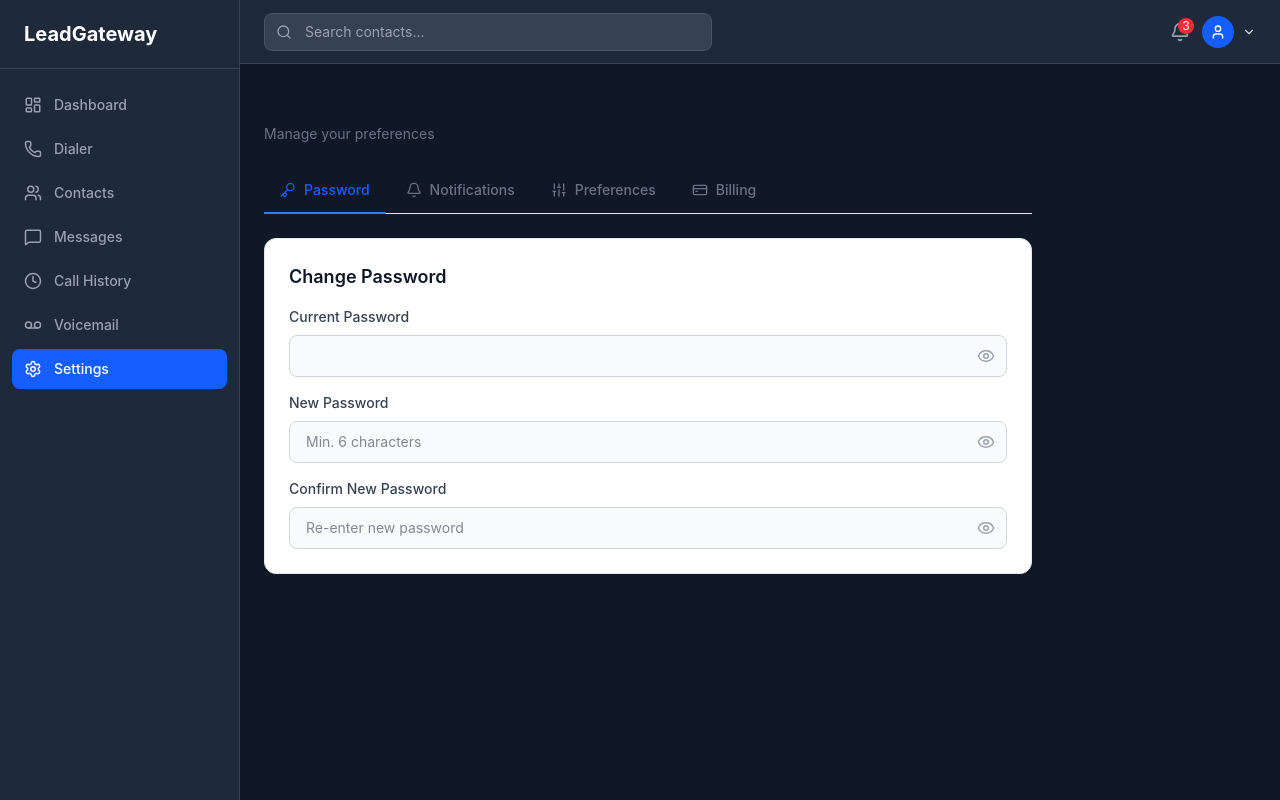
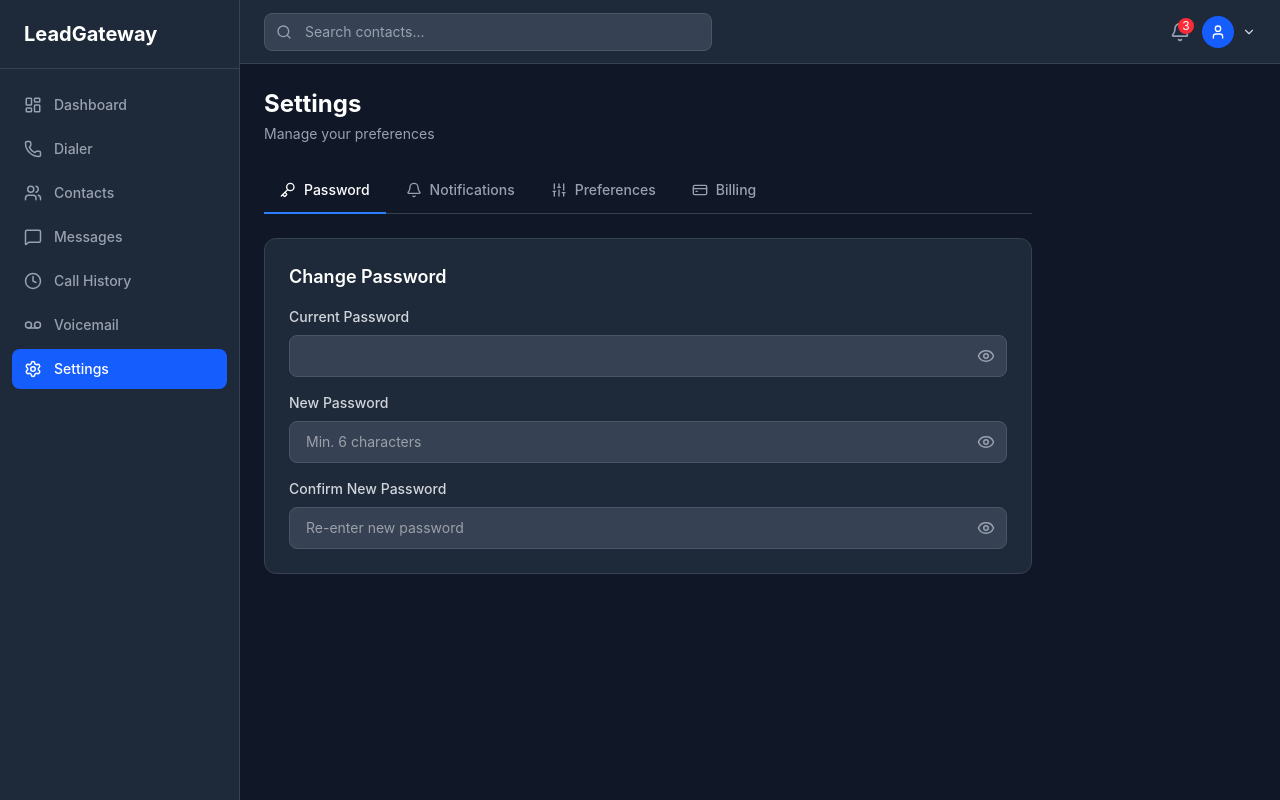
Before and after one commit to Katro87/leadgateway, a React (Vite) app in the folder frontend/: page /#/settings in a window 1280 px wide. Built offline with nearby package versions, Linux system fonts and the light colour scheme; sample sign-in values are in the browser's storage.

Commit message:
dark default

```diff
--- a/frontend/src/pages/SettingsPage.jsx
+++ b/frontend/src/pages/SettingsPage.jsx
@@ -17,14 +17,14 @@ function PasswordInput({ label, value, onChange, placeholder, error }) {
   const [show, setShow] = useState(false)
   return (
     <div>
-      <label className="block text-sm font-medium text-gray-700 dark:text-gray-300 mb-2">{label}</label>
+      <label className="block text-sm font-medium text-gray-300 mb-2">{label}</label>
       <div className="relative">
         <input type={show ? 'text' : 'password'} value={value} onChange={onChange} placeholder={placeholder}
-          className={`w-full bg-gray-50 dark:bg-gray-700 border rounded-lg px-4 py-2.5 pr-12 text-sm text-gray-900 dark:text-white focus:outline-none focus:border-blue-500 ${
-            error ? 'border-red-500' : 'border-gray-300 dark:border-gray-600'
+          className={`w-full bg-gray-700 border rounded-lg px-4 py-2.5 pr-12 text-sm text-white focus:outline-none focus:border-blue-500 ${
+            error ? 'border-red-500' : 'border-gray-600'
           }`} />
         <button type="button" onClick={() => setShow(!show)}
-          className="absolute right-3 top-1/2 -translate-y-1/2 text-gray-400 hover:text-gray-600 dark:hover:text-white transition-colors cursor-pointer">
+          className="absolute right-3 top-1/2 -translate-y-1/2 text-gray-400 hover:text-white transition-colors cursor-pointer">
           {show ? <EyeOff size={18} /> : <Eye size={18} />}
         </button>
       </div>
@@ -119,19 +119,19 @@ function SettingsPage() {
       {toast && <Toast message={toast.message} type={toast.type} onClose={() => setToast(null)} />}
 
       <div>
-        <h2 className="text-2xl font-bold text-gray-900 dark:text-white">Settings</h2>
-        <p className="text-gray-500 dark:text-gray-400 text-sm mt-1">Manage your preferences</p>
+        <h2 className="text-2xl font-bold text-white">Settings</h2>
+        <p className="text-gray-400 text-sm mt-1">Manage your preferences</p>
       </div>
 
-      <div className="flex gap-1 border-b border-gray-200 dark:border-gray-700">
+      <div className="flex gap-1 border-b border-gray-700">
         {tabs.map((tab) => {
           const Icon = tab.icon
           return (
             <button key={tab.id} onClick={() => setActiveTab(tab.id)}
               className={`flex items-center gap-2 px-4 py-3 text-sm font-medium transition-colors cursor-pointer border-b-2 -mb-px ${
                 activeTab === tab.id
-                  ? 'border-blue-500 text-blue-600 dark:text-white'
-                  : 'border-transparent text-gray-500 dark:text-gray-400 hover:text-gray-700 dark:hover:text-white'
+                  ? 'border-blue-500 text-white'
+                  : 'border-transparent text-gray-400 hover:text-white'
               }`}>
               <Icon size={16} />{tab.name}
             </button>
@@ -140,8 +140,8 @@ function SettingsPage() {
       </div>
 
       {activeTab === 'password' && (
-        <div className="bg-white dark:bg-gray-800 rounded-xl border border-gray-200 dark:border-gray-700 p-6 space-y-4">
-          <h3 className="text-lg font-semibold text-gray-900 dark:text-white">Change Password</h3>
+        <div className="bg-gray-800 rounded-xl border border-gray-700 p-6 space-y-4">
+          <h3 className="text-lg font-semibold text-white">Change Password</h3>
           <PasswordInput label="Current Password" value={currentPassword} onChange={(e) => { setCurrentPassword(e.target.value); markChanged() }} error={errors.currentPassword} />
           <PasswordInput label="New Password" value={newPassword} onChange={(e) => { setNewPassword(e.target.value); markChanged() }} placeholder="Min. 6 characters" error={errors.newPassword} />
           <PasswordInput label="Confirm New Password" value={confirmPassword} onChange={(e) => { setConfirmPassword(e.target.value); markChanged() }} placeholder="Re-enter new password" error={errors.confirmPassword} />
@@ -149,14 +149,14 @@ function SettingsPage() {
       )}
 
       {activeTab === 'notifications' && (
-        <div className="bg-white dark:bg-gray-800 rounded-xl border border-gray-200 dark:border-gray-700 p-6 space-y-4">
-          <h3 className="text-lg font-semibold text-gray-900 dark:text-white">Notification Preferences</h3>
+        <div className="bg-gray-800 rounded-xl border border-gray-700 p-6 space-y-4">
+          <h3 className="text-lg font-semibold text-white">Notification Preferences</h3>
           {Object.entries(notifications).map(([key, val]) => (
             <div key={key} className="flex items-center justify-between py-2">
-              <span className="text-sm text-gray-700 dark:text-gray-300 capitalize">{key.replace(/([A-Z])/g, ' $1')} notifications</span>
+              <span className="text-sm text-gray-300 capitalize">{key.replace(/([A-Z])/g, ' $1')} notifications</span>
               <label className="relative inline-flex items-center cursor-pointer">
                 <input type="checkbox" checked={val} onChange={(e) => { setNotifications({ ...notifications, [key]: e.target.checked }); markChanged() }} className="sr-only peer" />
-                <div className="w-9 h-5 bg-gray-300 dark:bg-gray-600 peer-focus:ring-2 peer-focus:ring-blue-500 rounded-full peer peer-checked:after:translate-x-full after:content-[''] after:absolute after:top-0.5 after:left-[2px] after:bg-white after:rounded-full after:h-4 after:w-4 after:transition-all peer-checked:bg-blue-600"></div>
+                <div className="w-9 h-5 bg-gray-600 peer-focus:ring-2 peer-focus:ring-blue-500 rounded-full peer peer-checked:after:translate-x-full after:content-[''] after:absolute after:top-0.5 after:left-[2px] after:bg-white after:rounded-full after:h-4 after:w-4 after:transition-all peer-checked:bg-blue-600"></div>
               </label>
             </div>
           ))}
@@ -164,18 +164,18 @@ function SettingsPage() {
       )}
 
       {activeTab === 'preferences' && (
-        <div className="bg-white dark:bg-gray-800 rounded-xl border border-gray-200 dark:border-gray-700 p-6 space-y-4">
-          <h3 className="text-lg font-semibold text-gray-900 dark:text-white">Call Preferences</h3>
+        <div className="bg-gray-800 rounded-xl border border-gray-700 p-6 space-y-4">
+          <h3 className="text-lg font-semibold text-white">Call Preferences</h3>
           {[
             { key: 'blockUnknown', label: 'Block unknown callers' },
             { key: 'hideCallerId', label: 'Hide caller ID on outgoing calls' },
             { key: 'defaultVoicemail', label: 'Use default voicemail greeting' },
           ].map(({ key, label }) => (
             <div key={key} className="flex items-center justify-between py-2">
-              <span className="text-sm text-gray-700 dark:text-gray-300">{label}</span>
+              <span className="text-sm text-gray-300">{label}</span>
               <label className="relative inline-flex items-center cursor-pointer">
                 <input type="checkbox" checked={preferences[key]} onChange={(e) => { setPreferences({ ...preferences, [key]: e.target.checked }); markChanged() }} className="sr-only peer" />
-                <div className="w-9 h-5 bg-gray-300 dark:bg-gray-600 peer-focus:ring-2 peer-focus:ring-blue-500 rounded-full peer peer-checked:after:translate-x-full after:content-[''] after:absolute after:top-0.5 after:left-[2px] after:bg-white after:rounded-full after:h-4 after:w-4 after:transition-all peer-checked:bg-blue-600"></div>
+                <div className="w-9 h-5 bg-gray-600 peer-focus:ring-2 peer-focus:ring-blue-500 rounded-full peer peer-checked:after:translate-x-full after:content-[''] after:absolute after:top-0.5 after:left-[2px] after:bg-white after:rounded-full after:h-4 after:w-4 after:transition-all peer-checked:bg-blue-600"></div>
               </label>
             </div>
           ))}
@@ -183,9 +183,9 @@ function SettingsPage() {
       )}
 
       {activeTab === 'billing' && (
-        <div className="bg-white dark:bg-gray-800 rounded-xl border border-gray-200 dark:border-gray-700 p-6 space-y-5">
-          <h3 className="text-lg font-semibold text-gray-900 dark:text-white">Billing</h3>
-          <p className="text-sm text-gray-500 dark:text-gray-400">Free Plan — No charges</p>
+        <div className="bg-gray-800 rounded-xl border border-gray-700 p-6 space-y-5">
+          <h3 className="text-lg font-semibold text-white">Billing</h3>
+          <p className="text-sm text-gray-400">Free Plan — No charges</p>
         </div>
       )}
 
@@ -196,7 +196,7 @@ function SettingsPage() {
             <Check size={16} /> {saving ? 'Saving...' : 'Save All Changes'}
           </button>
           <button onClick={handleCancel}
-            className="bg-gray-200 dark:bg-gray-700 hover:bg-gray-300 dark:hover:bg-gray-600 text-gray-700 dark:text-gray-300 px-6 py-2.5 rounded-lg text-sm font-medium transition-colors cursor-pointer flex items-center gap-2">
+            className="bg-gray-700 hover:bg-gray-600 text-gray-300 px-6 py-2.5 rounded-lg text-sm font-medium transition-colors cursor-pointer flex items-center gap-2">
             <X size={16} /> Cancel
           </button>
         </div>
```
Also changed, not shown: 3 other files (tests, documents, lock files or other folders).
